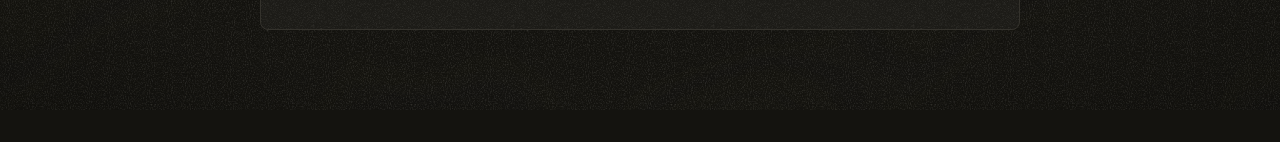
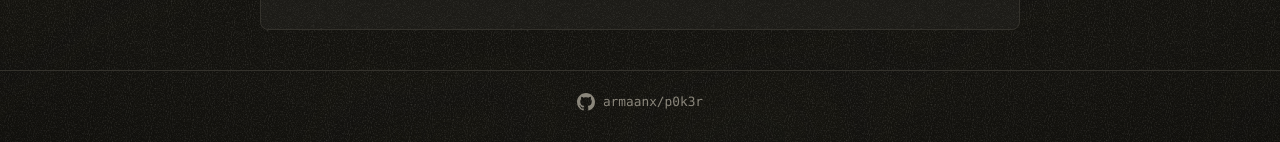
Before and after one commit to armaanx/p0k3r, a React (Vite) app: page / in a window 1280 px wide. Shown: the part 690-832 px from the top of the page. Before the commit the page ends 800 px from the top, so only its background shows below. Built offline with nearby package versions, Linux system fonts and the light colour scheme; a web font is replaced by a local one.

Commit message:
feat(ui): add GitHub link footer
Also make the keyboard focus check start from a fresh page so it no longer depends on earlier focus state.

```diff
--- a/scripts/checks/m9.mjs
+++ b/scripts/checks/m9.mjs
@@ -29,6 +29,7 @@
 
   // Keyboard-only focus visibility: tab through nav, focused element must have a visible outline/box-shadow
   await page.goto(url + '#/about');
+  await page.reload(); // start from a fresh document so focus begins at the top
   await page.keyboard.press('Tab');
   await page.keyboard.press('Tab');
   const vis = await page.evaluate(() => {
--- a/src/ui/App.tsx
+++ b/src/ui/App.tsx
@@ -12,7 +12,9 @@
 import { ProgressScreen } from './screens/ProgressScreen';
 import { AboutScreen } from './screens/About';
 import { dueCount } from '../engine/learning/srs';
-import { Icon } from './Icon';
+import { GithubMark, Icon } from './Icon';
+
+const REPO_URL = 'https://github.com/armaanx/p0k3r';
 
 const NAV: { to: string; label: string }[] = [
   { to: '/', label: 'Home' },
@@ -61,6 +63,11 @@
       <main className="main" id="main" tabIndex={-1}>
         {path === '/play' ? <PlayScreen /> : path.startsWith('/learn') ? <LearnScreen sub={path.slice('/learn'.length)} /> : path === '/reference' ? <ReferenceScreen /> : path === '/drills' ? <DrillsScreen /> : path === '/progress' ? <ProgressScreen /> : path === '/about' ? <AboutScreen /> : path.startsWith('/review') ? <ReviewScreen sub={path.slice('/review'.length)} /> : !progress.firstRunDone && progress.hands.length === 0 && Object.keys(progress.lessons).length === 0 ? <Welcome /> : <Home />}
       </main>
+      <footer className="site-footer">
+        <a href={REPO_URL} target="_blank" rel="noopener noreferrer" aria-label="p0k3r source code on GitHub (opens in a new tab)">
+          <GithubMark /> <span>armaanx/p0k3r</span>
+        </a>
+      </footer>
     </div>
   );
 }
--- a/src/ui/Icon.tsx
+++ b/src/ui/Icon.tsx
@@ -48,6 +48,15 @@
   flag: <path d="M6 20V4.5M6 5h10.5l-2 4 2 4H6" />,
   spark: <path d="M12 4v4M12 16v4M4 12h4M16 12h4" />,
 };
+
+/** GitHub mark (Octicons "mark-github", MIT). Solid glyph on a 16 x 16 grid, drawn in currentColor. */
+export function GithubMark({ size = 18 }: { size?: number }) {
+  return (
+    <svg className="icon" width={size} height={size} viewBox="0 0 16 16" fill="currentColor" aria-hidden="true" focusable="false">
+      <path d="M8 0c4.42 0 8 3.58 8 8a8.013 8.013 0 0 1-5.45 7.59c-.4.08-.55-.17-.55-.38 0-.27.01-1.13.01-2.2 0-.75-.25-1.23-.54-1.48 1.78-.2 3.65-.88 3.65-3.95 0-.88-.31-1.59-.82-2.15.08-.2.36-1.02-.08-2.12 0 0-.67-.22-2.2.82-.64-.18-1.32-.27-2-.27-.68 0-1.36.09-2 .27-1.53-1.03-2.2-.82-2.2-.82-.44 1.1-.16 1.92-.08 2.12-.51.56-.82 1.28-.82 2.15 0 3.06 1.86 3.75 3.64 3.95-.23.2-.44.55-.51 1.07-.46.21-1.61.55-2.33-.66-.15-.24-.6-.83-1.23-.82-.67.01-.27.38.01.53.34.19.73.9.82 1.13.16.45.68 1.31 2.69.94 0 .67.01 1.3.01 1.49 0 .21-.15.45-.55.38A7.995 7.995 0 0 1 0 8c0-4.42 3.58-8 8-8Z" />
+    </svg>
+  );
+}
 
 export function Icon({ name, size = 16, className, label }: { name: IconName; size?: number; className?: string; label?: string }) {
   return (
--- a/src/ui/styles.css
+++ b/src/ui/styles.css
@@ -119,6 +119,9 @@
   color: var(--ink); font-family: var(--font-mono); font-size: 0.68rem; text-align: center; line-height: 1.4;
 }
 .main { flex: 1; width: 100%; max-width: 1440px; margin: 0 auto; padding: 1.75rem 1.5rem 2.5rem; }
+.site-footer { display: flex; justify-content: center; padding: 1rem 1.5rem 1.5rem; border-top: 1px solid var(--line); }
+.site-footer a { display: inline-flex; align-items: center; gap: 0.5rem; color: var(--muted); font-family: var(--font-mono); font-size: 0.8rem; text-decoration: none; padding: 0.35rem 0.5rem; border-radius: var(--r-tag); }
+.site-footer a:hover { color: var(--ink); }
 .card-panel {
   background-color: var(--raised); background-image: var(--grain-panel); border: 1px solid var(--line); border-radius: var(--r-panel); padding: 1.25rem 1.4rem;
 }
@@ -554,7 +557,7 @@
   .stats-grid { grid-template-columns: repeat(2, 1fr); }
 }
 @media print {
-  .topbar, .btn-ghost, .btn-primary, .seg, .side-drawer { display: none !important; }
+  .topbar, .site-footer, .btn-ghost, .btn-primary, .seg, .side-drawer { display: none !important; }
   body { background: #fff; color: #000; }
   .card-panel { border-color: #999; break-inside: avoid; background: #fff; }
 }
```
